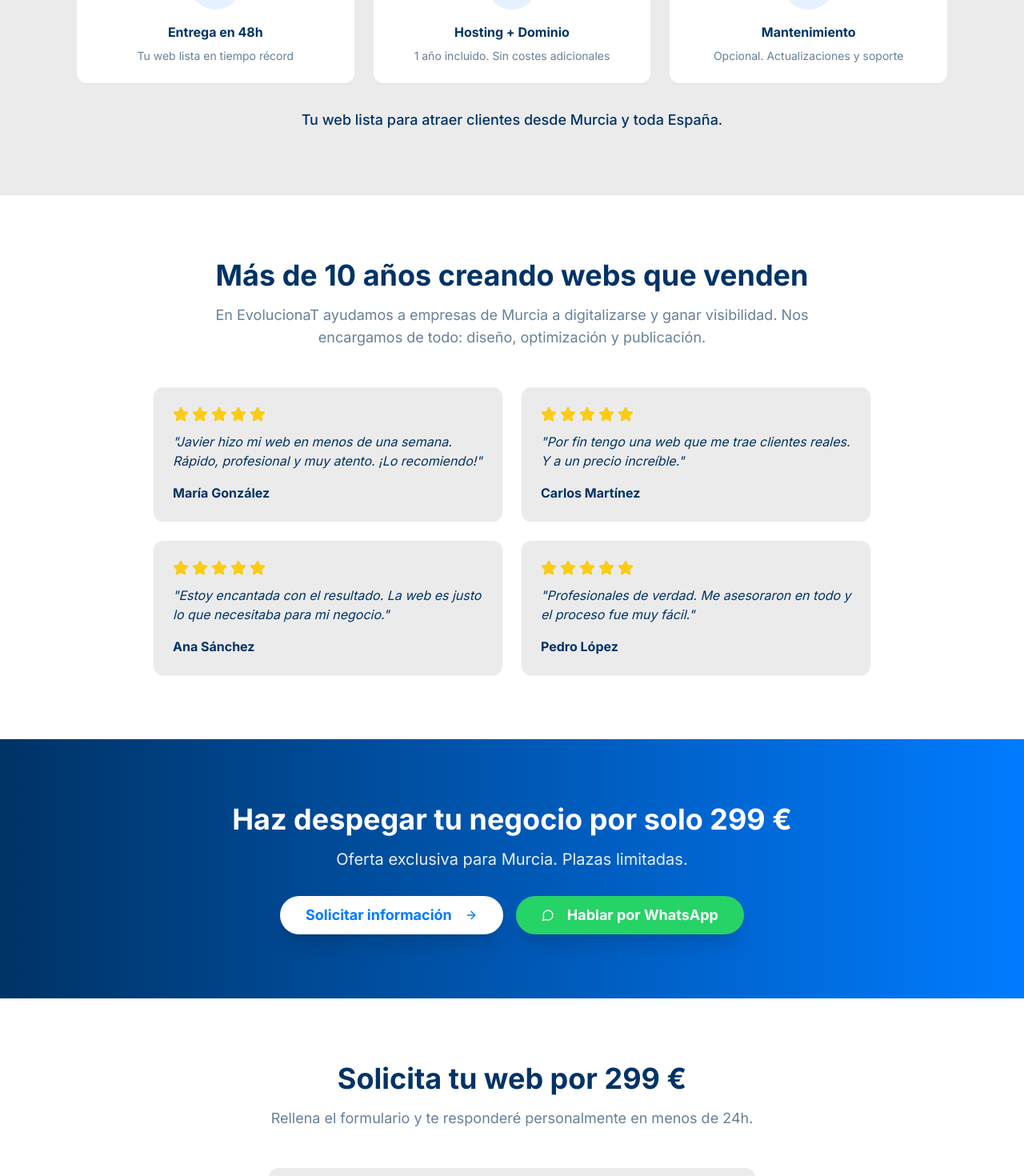
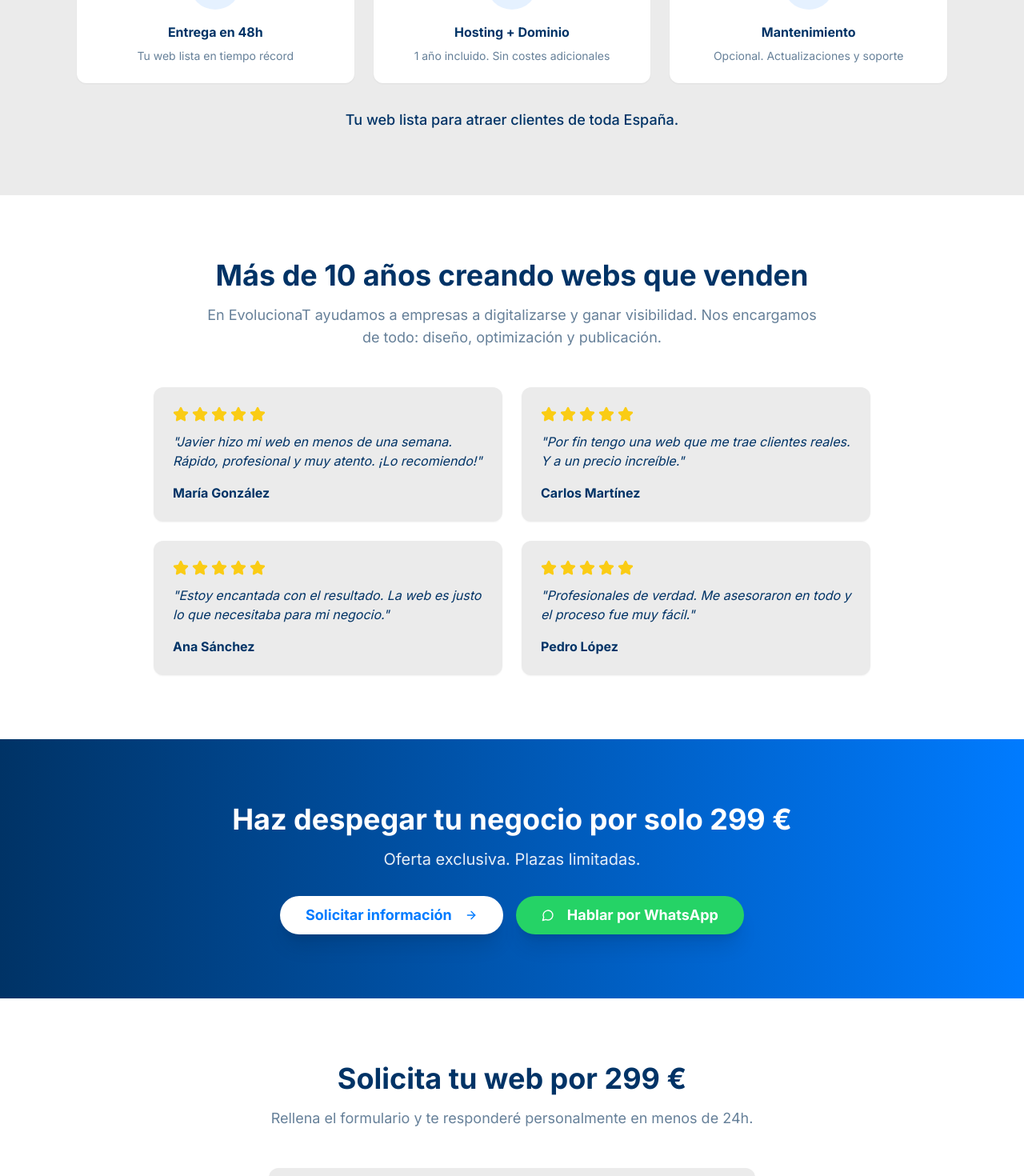
Before and after one commit to jmbatalla/evoluciona, a React (Vite) app: page /tu-web-por-299-euros in a window 1280 px wide. Shown: the part 1160-2630 px from the top of the page at 80% size. Built offline with nearby package versions, Linux system fonts and the light colour scheme; the HTML template or start-up script is replaced by a standard one.

Commit message:
Remove "Murcia" from landing page

```diff
--- a/src/components/landing299/LandingBenefits.tsx
+++ b/src/components/landing299/LandingBenefits.tsx
@@ -58,7 +58,7 @@ const LandingBenefits = () => {
         </div>
 
         <p className="text-center mt-8 text-[hsl(var(--landing-dark-blue))] font-medium text-lg">
-          Tu web lista para atraer clientes desde Murcia y toda España.
+          Tu web lista para atraer clientes de toda España.
         </p>
       </div>
     </section>
--- a/src/components/landing299/LandingCTA.tsx
+++ b/src/components/landing299/LandingCTA.tsx
@@ -13,7 +13,7 @@ const LandingCTA = () => {
           Haz despegar tu negocio por solo 299 €
         </h2>
         <p className="text-xl text-white/90 mb-8">
-          Oferta exclusiva para Murcia. Plazas limitadas.
+          Oferta exclusiva. Plazas limitadas.
         </p>
 
         <div className="flex flex-col sm:flex-row gap-4 justify-center items-center">
--- a/src/components/landing299/LandingHero.tsx
+++ b/src/components/landing299/LandingHero.tsx
@@ -26,7 +26,7 @@ const LandingHero = () => {
 
         <h1 className="text-4xl sm:text-5xl lg:text-6xl font-bold text-white mb-6 leading-tight">
           Tu página web profesional<br />
-          en Murcia por solo <span className="text-yellow-300">299 €</span>
+          por solo <span className="text-yellow-300">299 €</span>
         </h1>
 
         <p className="text-xl sm:text-2xl text-white/90 mb-8 max-w-2xl mx-auto">
--- a/src/components/landing299/LandingTrust.tsx
+++ b/src/components/landing299/LandingTrust.tsx
@@ -33,7 +33,7 @@ const LandingTrust = () => {
             Más de 10 años creando webs que venden
           </h2>
           <p className="text-lg text-muted-foreground max-w-3xl mx-auto">
-            En EvolucionaT ayudamos a empresas de Murcia a digitalizarse y ganar visibilidad.
+            En EvolucionaT ayudamos a empresas a digitalizarse y ganar visibilidad.
             Nos encargamos de todo: diseño, optimización y publicación.
           </p>
         </div>
--- a/src/components/landing299/LandingUrgency.tsx
+++ b/src/components/landing299/LandingUrgency.tsx
@@ -28,7 +28,7 @@ const LandingUrgency = () => {
           <p>✓ Diseño profesional, SEO básico y dominio incluidos</p>
           <p>✓ Perfecta para autónomos, tiendas, restaurantes y profesionales</p>
           <p>✓ No pagues de más: consigue tu web profesional por solo 299 €</p>
-          <p className="font-bold text-yellow-300">✓ Desde Murcia, ayudando a empresas a crecer en el mundo digital</p>
+          <p className="font-bold text-yellow-300">✓ Ayudando a empresas a crecer en el mundo digital</p>
         </div>
 
         <Button
--- a/src/pages/Landing299.tsx
+++ b/src/pages/Landing299.tsx
@@ -11,12 +11,12 @@ const Landing299 = () => {
   return (
     <>
       <Helmet>
-        <title>Diseño Web en Murcia por 299 € | EvolucionaT</title>
+        <title>Diseño Web por 299 € | EvolucionaT</title>
         <meta
           name="description"
-          content="Tu web profesional por solo 299 €. Hasta 4 páginas, hosting y dominio 1 año incluidos. Entrega en 48h. EvolucionaT – especialistas en diseño web en Murcia."
+          content="Tu web profesional por solo 299 €. Hasta 4 páginas, hosting y dominio 1 año incluidos. Entrega en 48h. EvolucionaT – especialistas en diseño web profesional."
         />
-        <meta name="keywords" content="diseño web murcia, web barata murcia, página web 299 euros, diseño web profesional, evolucionat" />
+        <meta name="keywords" content="diseño web, web barata, página web 299 euros, diseño web profesional, evolucionat" />
         <link rel="canonical" href="https://www.evolucionat.es/tu-web-por-299-euros" />
       </Helmet>
 
```
